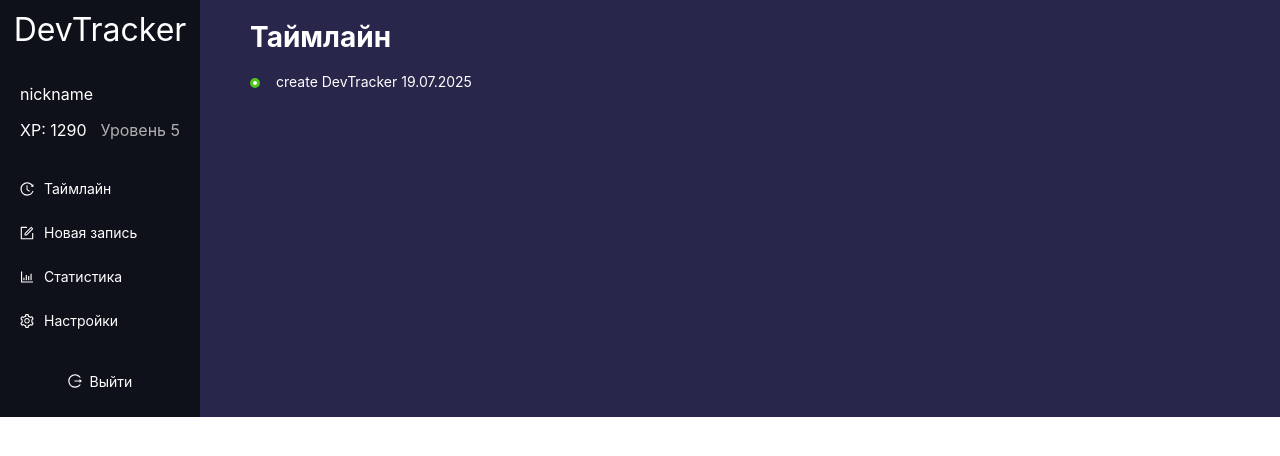
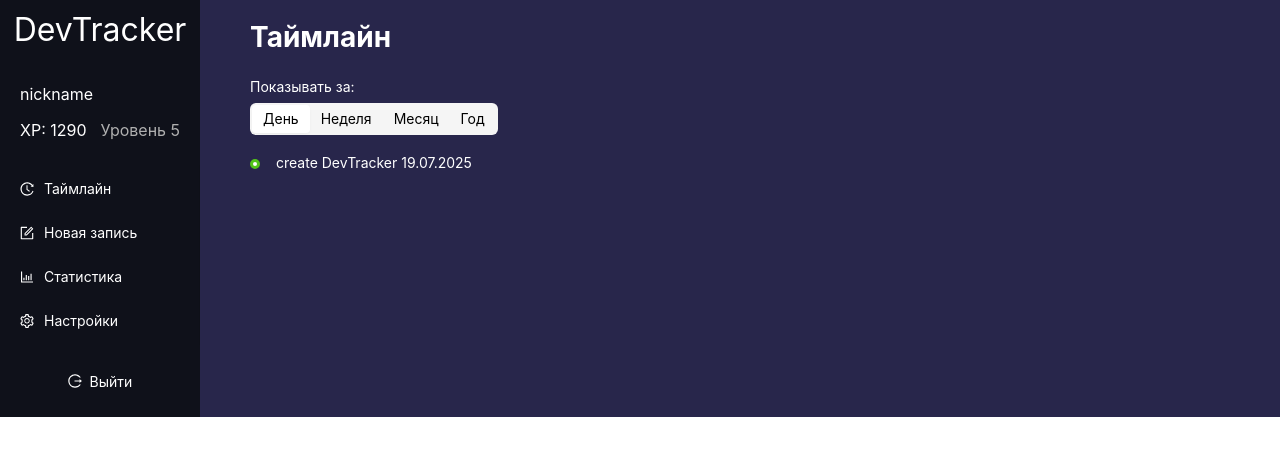
Before and after one commit to LizKa2091/dev-tracker, a React (Vite) app in the folder frontend/: page / in a window 1280 px wide. Shown: the top 456 px of the page. Built offline with nearby package versions, Linux system fonts and the light colour scheme.

Commit message:
feat(user timeline): add segmented button logic template

```diff
--- a/frontend/src/features/timeline/UserTimeline.module.scss
+++ b/frontend/src/features/timeline/UserTimeline.module.scss
@@ -1,3 +1,12 @@
 .timeline {
    color: $main-text-white;
 }
+.segmentedContainer {
+   width: fit-content;
+
+   :global {
+      .ant-segmented-item {
+         color: $black-text;
+      }
+   }
+}
--- a/frontend/src/features/timeline/UserTimeline.tsx
+++ b/frontend/src/features/timeline/UserTimeline.tsx
@@ -1,14 +1,33 @@
-import type { FC } from 'react';
-import { Timeline } from 'antd';
+import { useState, type FC } from 'react';
+import { Flex, Segmented, Timeline } from 'antd';
 import { useTimeline } from './useTimeline';
-import type { ITimelineItem } from './timelineTypes';
+import type { ISegmentedOption, TimelineItem } from './timelineTypes';
 import styles from './UserTimeline.module.scss';
 
+const segmentedOptions: ISegmentedOption[] = [
+   { label: 'День', value: 'day' },
+   { label: 'Неделя', value: 'week' },
+   { label: 'Месяц', value: 'month' },
+   { label: 'Год', value: 'year' }
+];
+
 const UserTimeline: FC = () => {
-   const timelineItems: ITimelineItem[] = useTimeline();
+   const [currSegment, setCurrSegment] = useState<string>('day');
+
+   const timelineItems: TimelineItem[] = useTimeline(currSegment);
+
+   const handleSegmentChange = (value: string): void => {
+      setCurrSegment(value);
+   };
 
    return (
-      <Timeline items={timelineItems} className={styles.timeline}/>
+      <Flex vertical gap='large'>
+         <Flex vertical gap='small' className={styles.segmentedContainer}>
+            <p>Показывать за:</p>
+            <Segmented options={segmentedOptions} value={currSegment} onChange={handleSegmentChange} />
+         </Flex>
+         <Timeline items={timelineItems} className={styles.timeline}/>
+      </Flex>
    )
 }
 
--- a/frontend/src/features/timeline/useTimeline.ts
+++ b/frontend/src/features/timeline/useTimeline.ts
@@ -1,7 +1,8 @@
-import type { ITimelineItem } from "./timelineTypes";
+import type { TimelineItem } from "./timelineTypes";
 
-export const useTimeline = (): ITimelineItem[] => {
-   const items: ITimelineItem[] = [{ color: 'green', children: 'create DevTracker 19.07.2025' }];
+export const useTimeline = (segment: string): TimelineItem[] => {
+   const items: TimelineItem[] = [{ color: 'green', children: 'create DevTracker 19.07.2025' }];
+   console.log(segment);
 
    return items;
 };
--- a/frontend/src/styles/variables.scss
+++ b/frontend/src/styles/variables.scss
@@ -1,5 +1,10 @@
+$main-text-white: #ffffff;
 $extra-text-gray: #b0b0b0;
-$main-text-white: #ffffff;
 
 $main-bg-black: #0f111a;
 $content-bg-blue: #28264b;
+
+$button-bg-black: #0f111a;
+
+$form-tag-text: #6c63ff;
+$black-text: #000;
```
Also changed, not shown: frontend/src/features/timeline/timelineTypes.ts (+9 -1 lines).
